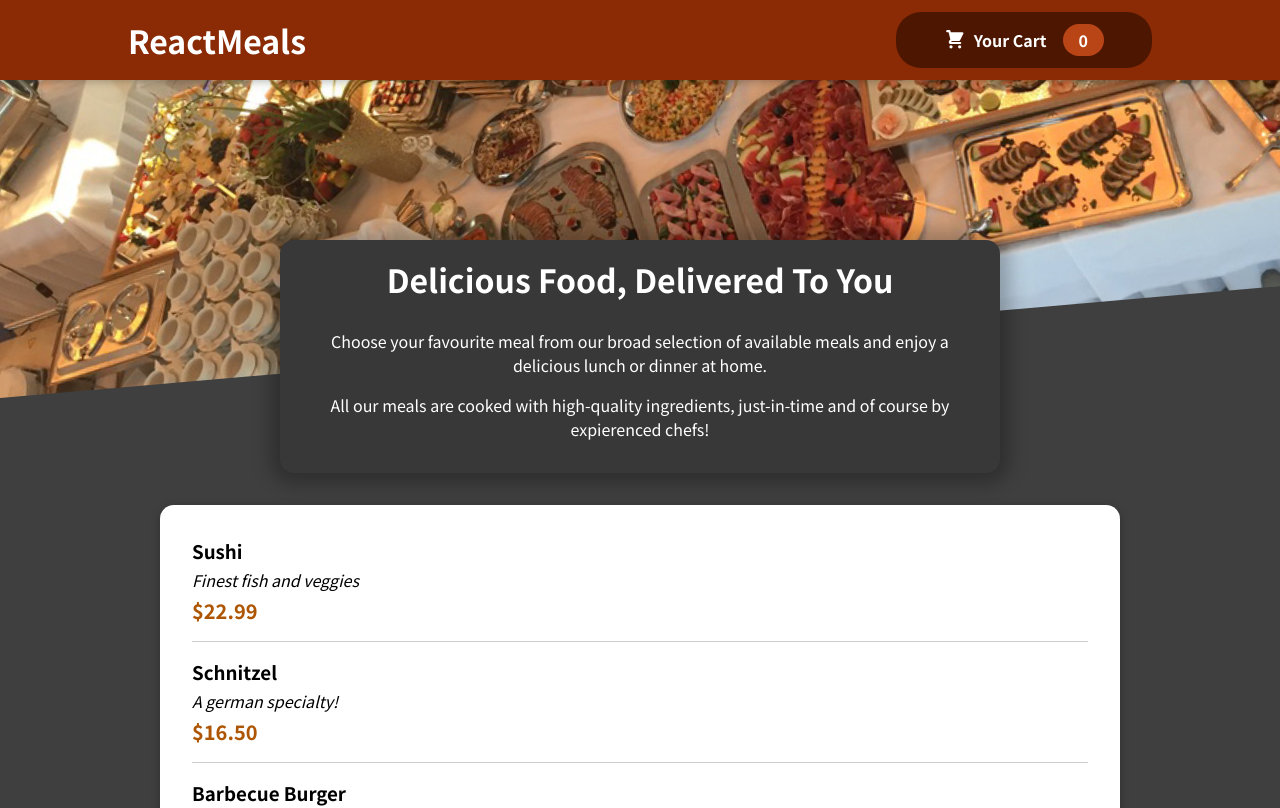
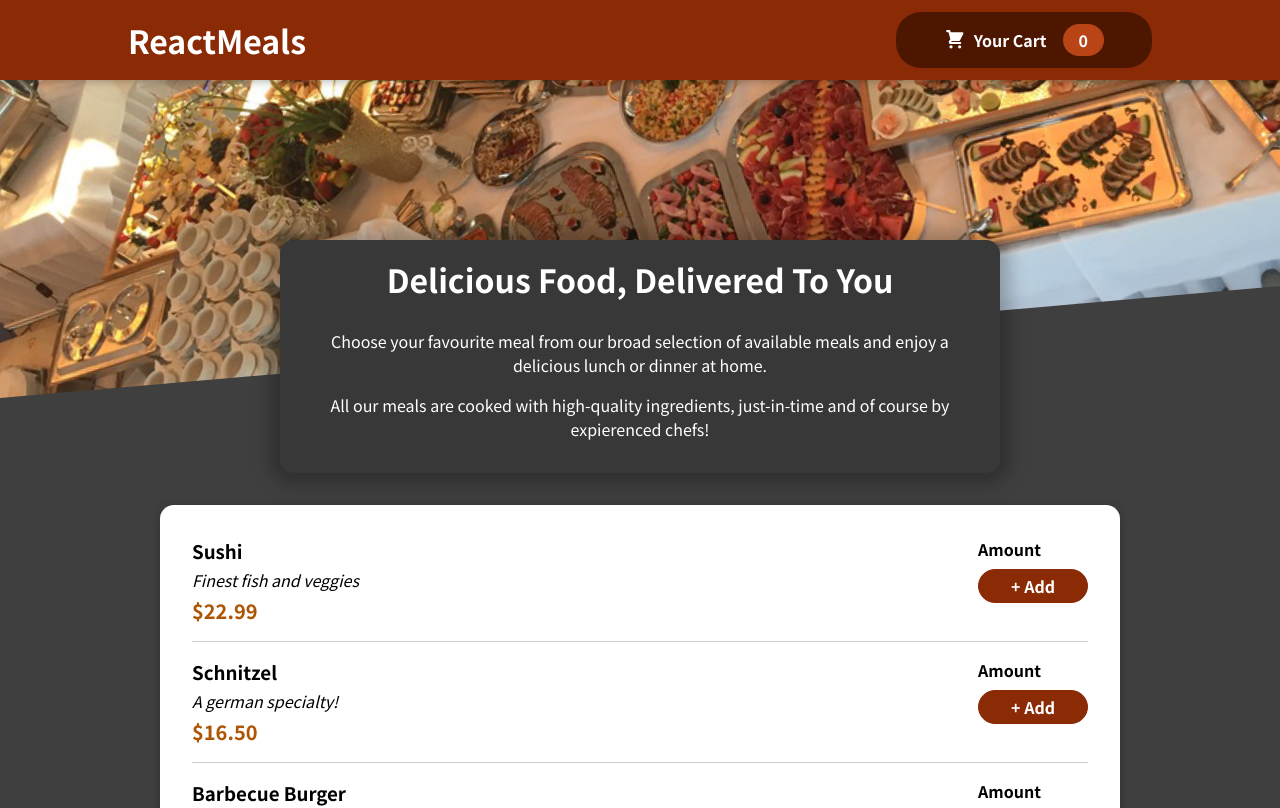
Before and after one commit to urmila1706/Resturant-project, a React (Create React App) app: page / in a window 1280 px wide. Shown: the top 808 px of the page. Built offline with nearby package versions, Linux system fonts and the light colour scheme.

Commit message:
Add Form component

```diff
--- a/src/Components/Meals/MealItem/MealItem.js
+++ b/src/Components/Meals/MealItem/MealItem.js
@@ -1,3 +1,4 @@
+import MealItemForm from './MealItemForm';
 import classes from './MealItem.module.css';
 const MealItem=(props)=>{
     const price=`$${props.price.toFixed(2)}`;
@@ -7,7 +8,9 @@
             <div className={classes.description}>{props.description}</div>
             <div className={classes.price}>{price}</div>
         </div>
-        <div></div>
+        <div>
+            <MealItemForm/>
+        </div>
     </li>
 };
 export default MealItem;
--- a/src/Components/Meals/MealItem/MealItemForm.js
+++ b/src/Components/Meals/MealItem/MealItemForm.js
@@ -0,0 +1,20 @@
+import Input from '../../UI/Input';
+import classes from './MealItemForm.module.css';
+const MealItemForm=(props)=>{
+return (
+    <form className={classes.form}>
+        <Input label = "Amount"
+        input={{
+            id:'amount',
+            type:'number',
+            min:'1',
+            max:'5',
+            step:'1',
+            defaultValue:'1'
+        }}/>
+
+    <button> + Add</button>
+</form>
+);
+};
+export default MealItemForm;
--- a/src/Components/Meals/MealItem/MealItemForm.module.css
+++ b/src/Components/Meals/MealItem/MealItemForm.module.css
@@ -0,0 +1,20 @@
+.form {
+    text-align: right;
+  }
+
+  .form button {
+    font: inherit;
+    cursor: pointer;
+    background-color: #8a2b06;
+    border: 1px solid #8a2b06;
+    color: white;
+    padding: 0.25rem 2rem;
+    border-radius: 20px;
+    font-weight: bold;
+  }
+
+  .form button:hover,
+  .form button:active {
+    background-color: #641e03;
+    border-color: #641e03;
+  }
--- /dev/null
+++ b/src/Components/UI/Input.js
@@ -0,0 +1,9 @@
+import classes from './Input.module.css';
+const Input=(props)=>{
+return  (
+<div className={classes.input}>
+    <label htmlFor={props.input.id} >{props.label}</label>
+</div>
+);
+};
+export default Input;
--- /dev/null
+++ b/src/Components/UI/Input.module.css
@@ -0,0 +1,19 @@
+
+.input {
+    display: flex;
+    align-items: center;
+    margin-bottom: 0.5rem;
+  }
+
+  .input label {
+    font-weight: bold;
+    margin-right: 1rem;
+  }
+
+  .input input {
+    width: 3rem;
+    border-radius: 5px;
+    border: 1px solid #ccc;
+    font: inherit;
+    padding-left: 0.5rem;
+  }
```
